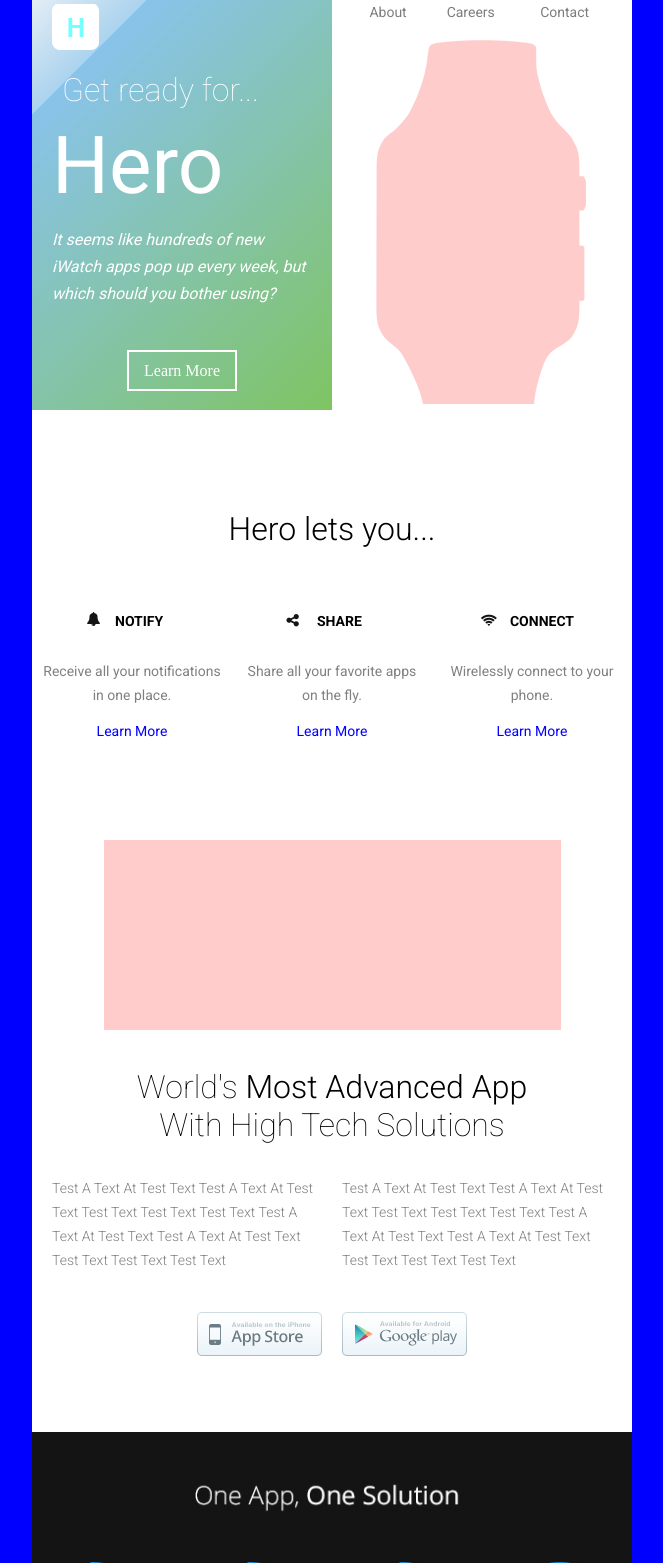
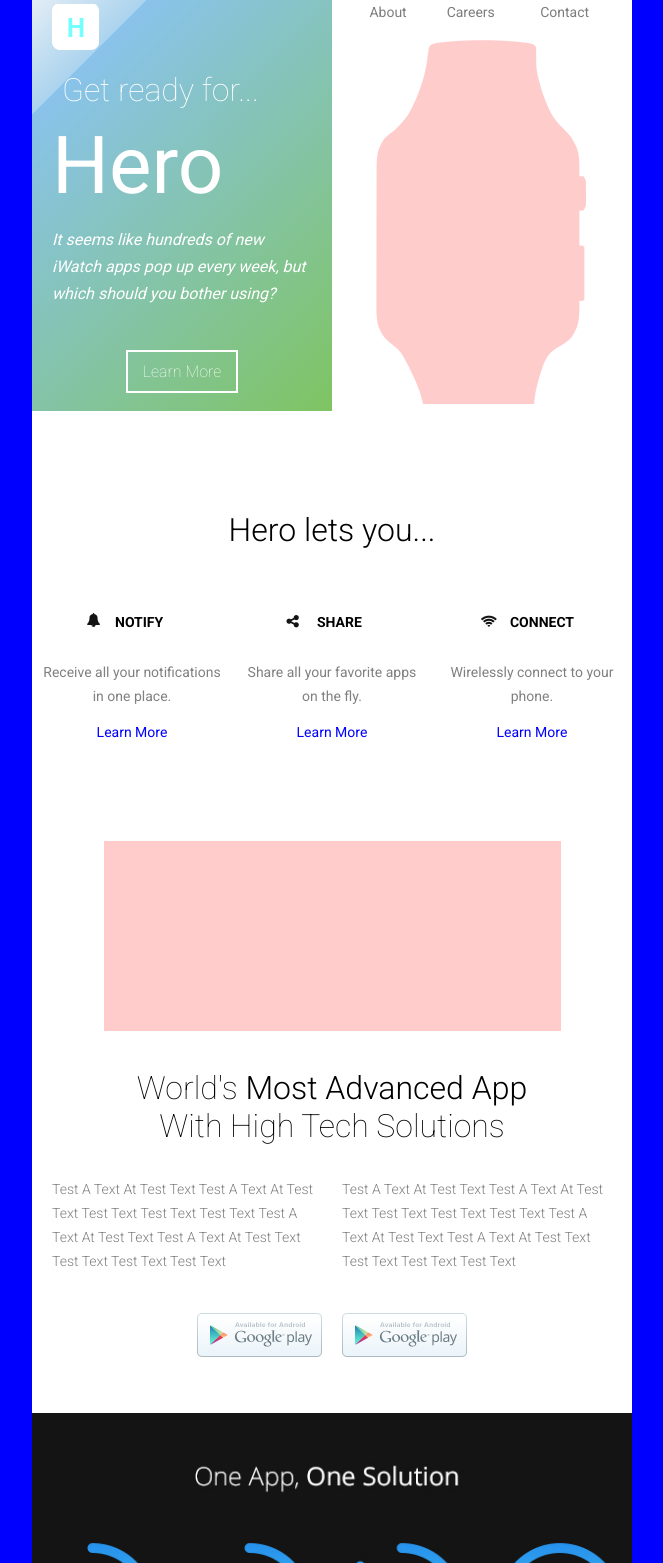
Before and after one commit to CoyCoding/html-emails, a React app: page public/index.html in a window 1280 px wide. Shown: the part 24-1587 px from the top of the page, without its empty margins (308-971 px from the left). Built offline with nearby package versions, Linux system fonts and the light colour scheme.

Commit message:
pushed google/store images to own table

```diff
--- a/public/index.html
+++ b/public/index.html
@@ -37,7 +37,7 @@
                       </tr>
                       <tr>
                         <td align="center" style="padding: 30px">
-                          <a href="#" style="font-size: 1rem;font-weight: 200;text-decoration: none;border: white 2px solid;color: white;padding: 10px 15px; ">Learn More</a>
+                          <a href="#" style="font-family: 'Roboto', 'Arial', 'Helvetica', 'sans-serif'; font-size: 1rem;font-weight: 200;text-decoration: none;border: white 2px solid;color: white;padding: 10px 15px; ">Learn More</a>
                         </td>
                       </tr>
                     </tbody>
@@ -205,11 +205,7 @@
                                   </p>
                                 </td>
                               </tr>
-                              <tr>
-                                <td align="right">
-                                  <img style="margin: 20px 0 0 0;" src="/img/appstore.png">
-                                </td>
-                              </tr>
+
                             </tbody>
                           </table>
                           <table class="container" width="50%" align="left" cellspacing="0" cellpadding="0" border="0" style="padding: 0 20px 20px 10px;">
@@ -222,12 +218,22 @@
                                   </p>
                                 </td>
                               </tr>
-                              <tr>
-                                <td align="left">
-                                  <img style="margin: 20px 0 0 0;" src="/img/playstore.png">
-                                </td>
-                              </tr>
+
                             </tbody>
+                          </table>
+                        </td>
+                      </tr>
+                      <tr>
+                        <td>
+                          <table class="container" width="100%" align="center" cellspacing="0" cellpadding="0" border="0">
+                            <tr>
+                              <td align="right" width="50%">
+                                <img style="margin: 0 10px 0 0px;" src="/img/playstore.png">
+                              </td>
+                              <td align="left" width="50%">
+                                <img style="margin: 0 0 0 10px;" src="/img/playstore.png">
+                              </td>
+                            </tr>
                           </table>
                         </td>
                       </tr>
```
